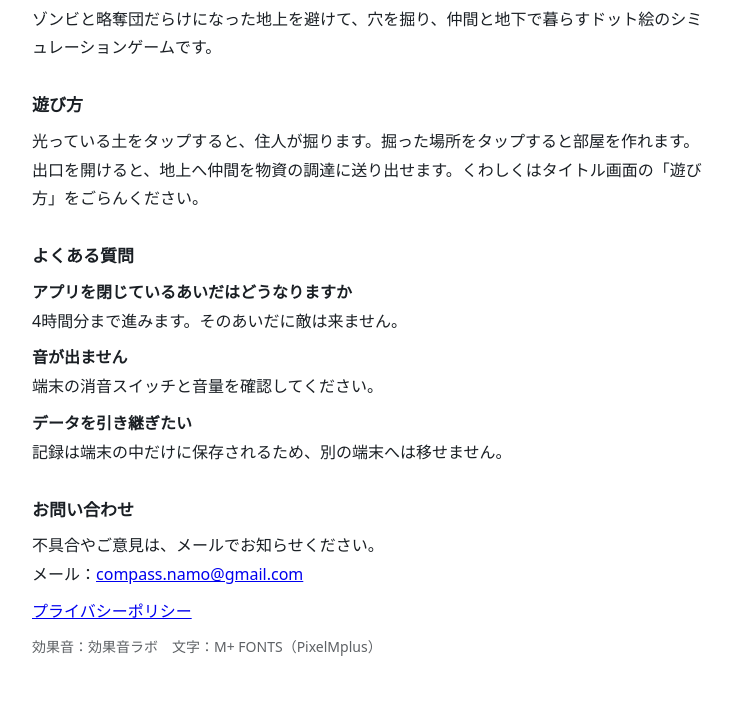
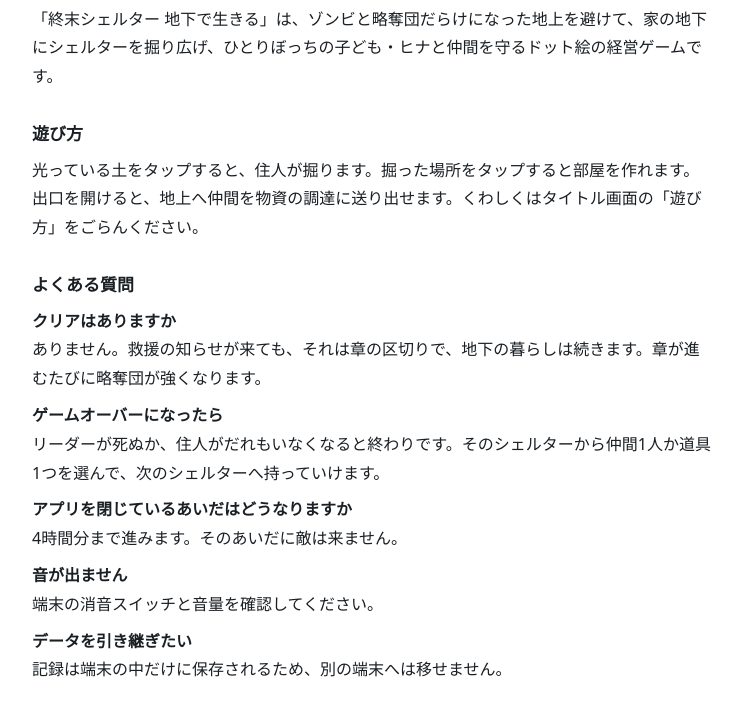
Before and after one commit to namo05241/chikateikoku-support, a plain HTML site: page index.html in a window 1280 px wide. Shown: the part 69-778 px from the top of the page, without its empty margins (268-1010 px from the left). Drawn offline with Linux system fonts and the light colour scheme.

Commit message:
サポートページを今の中身に合わせる
Co-Authored-By: Claude Opus 5.5 <noreply@anthropic.com>

```diff
--- a/index.html
+++ b/index.html
@@ -18,12 +18,14 @@
 <body>
 <main>
   <h1>終末シェルター サポート</h1>
-  <p>ゾンビと略奪団だらけになった地上を避けて、穴を掘り、仲間と地下で暮らすドット絵のシミュレーションゲームです。</p>
+  <p>「終末シェルター 地下で生きる」は、ゾンビと略奪団だらけになった地上を避けて、家の地下にシェルターを掘り広げ、ひとりぼっちの子ども・ヒナと仲間を守るドット絵の経営ゲームです。</p>
 
   <h2>遊び方</h2>
   <p>光っている土をタップすると、住人が掘ります。掘った場所をタップすると部屋を作れます。出口を開けると、地上へ仲間を物資の調達に送り出せます。くわしくはタイトル画面の「遊び方」をごらんください。</p>
 
   <h2>よくある質問</h2>
+  <p><b>クリアはありますか</b><br>ありません。救援の知らせが来ても、それは章の区切りで、地下の暮らしは続きます。章が進むたびに略奪団が強くなります。</p>
+  <p><b>ゲームオーバーになったら</b><br>リーダーが死ぬか、住人がだれもいなくなると終わりです。そのシェルターから仲間1人か道具1つを選んで、次のシェルターへ持っていけます。</p>
   <p><b>アプリを閉じているあいだはどうなりますか</b><br>4時間分まで進みます。そのあいだに敵は来ません。</p>
   <p><b>音が出ません</b><br>端末の消音スイッチと音量を確認してください。</p>
   <p><b>データを引き継ぎたい</b><br>記録は端末の中だけに保存されるため、別の端末へは移せません。</p>
@@ -32,7 +34,7 @@
   <p>不具合やご意見は、メールでお知らせください。<br>メール：<a href="mailto:compass.namo@gmail.com">compass.namo@gmail.com</a></p>
 
   <p><a href="privacy.html">プライバシーポリシー</a></p>
-  <p class="date">効果音：効果音ラボ　文字：M+ FONTS（PixelMplus）</p>
+  <p class="date">効果音：効果音ラボ、魔王魂（CC BY 4.0）　BGM：OpenGameArt（CC0）　文字：M+ FONTS（PixelMplus）</p>
 </main>
 </body>
 </html>
```
Also changed, not shown: privacy.html (+2 -1 lines).
